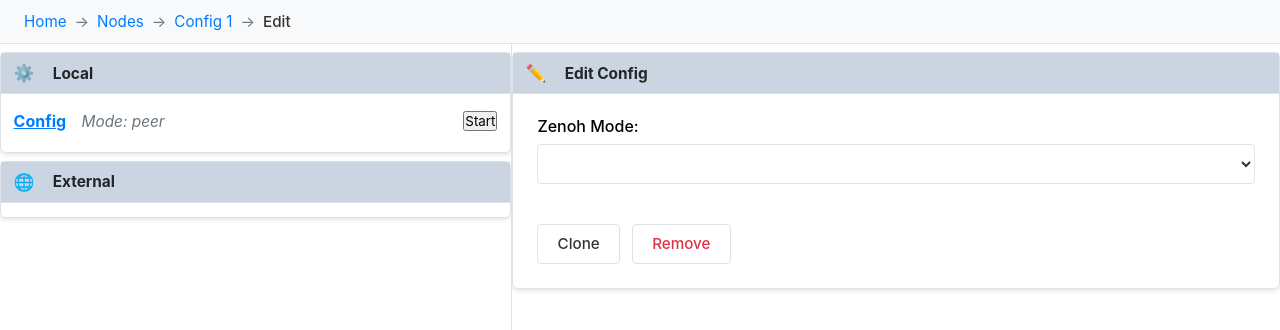
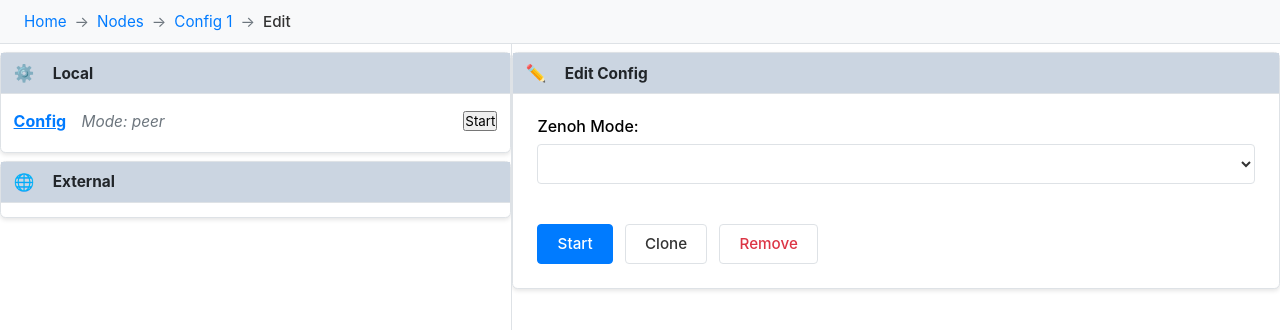
Before and after one commit to milyin/zenoh-sandbox, a Vue app: page /#/nodes/config/1/edit in a window 1280 px wide. Shown: the top 330 px of the page. Built offline with nearby package versions, Linux system fonts and the light colour scheme.

Commit message:
feat: add start button and enhance clone functionality in NodesConfigEdit

```diff
--- a/src/composables/useNodesState.ts
+++ b/src/composables/useNodesState.ts
@@ -66,11 +66,12 @@ export function useNodesState() {
     configEntries.value[index] = config;
   };
 
-  const cloneConfig = async (index: number) => {
+  const cloneConfig = async (index: number): Promise<number> => {
     const config = configEntries.value[index];
     const newConfig = await createZenohConfig(config.mode);
     configEntries.value.push(newConfig);
     addActivityLog('success', `Cloned ${config.mode} config`);
+    return configEntries.value.length - 1;
   };
 
   const removeConfig = (index: number) => {
--- a/src/views/NodesConfigEdit.vue
+++ b/src/views/NodesConfigEdit.vue
@@ -16,6 +16,9 @@
           </select>
         </label>
         <div class="button-group">
+          <button @click="handleStart" class="action-button primary">
+            Start
+          </button>
           <button @click="handleClone" class="action-button">
             Clone
           </button>
@@ -46,7 +49,9 @@ const {
   removeConfig,
   canRemoveConfig,
   getRuntimesForConfig,
-  navigateToActivityLog
+  navigateToActivityLog,
+  createRuntimeFromConfig,
+  navigateToConfigEdit
 } = useNodesState();
 
 const route = useRoute();
@@ -74,8 +79,13 @@ const handleModeChange = () => {
   }
 };
 
+const handleStart = async () => {
+  await createRuntimeFromConfig(configIndex.value);
+};
+
 const handleClone = async () => {
-  await cloneConfig(configIndex.value);
+  const newConfigIndex = await cloneConfig(configIndex.value);
+  navigateToConfigEdit(newConfigIndex);
 };
 
 const handleRemove = () => {
@@ -157,6 +167,17 @@ const handleRemove = () => {
   border-color: var(--primary-color, #007bff);
 }
 
+.action-button.primary {
+  background: var(--primary-color, #007bff);
+  color: white;
+  border-color: var(--primary-color, #007bff);
+}
+
+.action-button.primary:hover:not(:disabled) {
+  background: var(--primary-hover-color, #0056b3);
+  border-color: var(--primary-hover-color, #0056b3);
+}
+
 .action-button.danger {
   color: var(--danger-color, #dc3545);
 }
```
